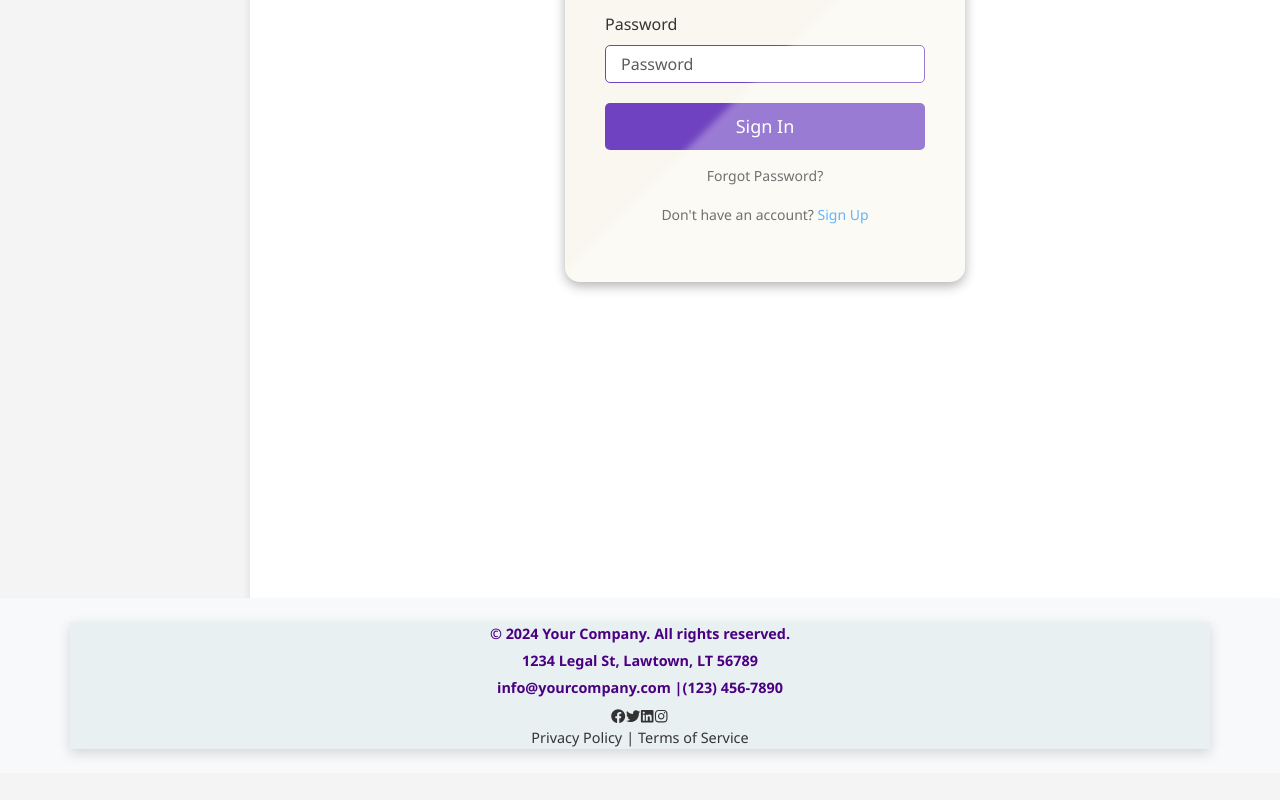
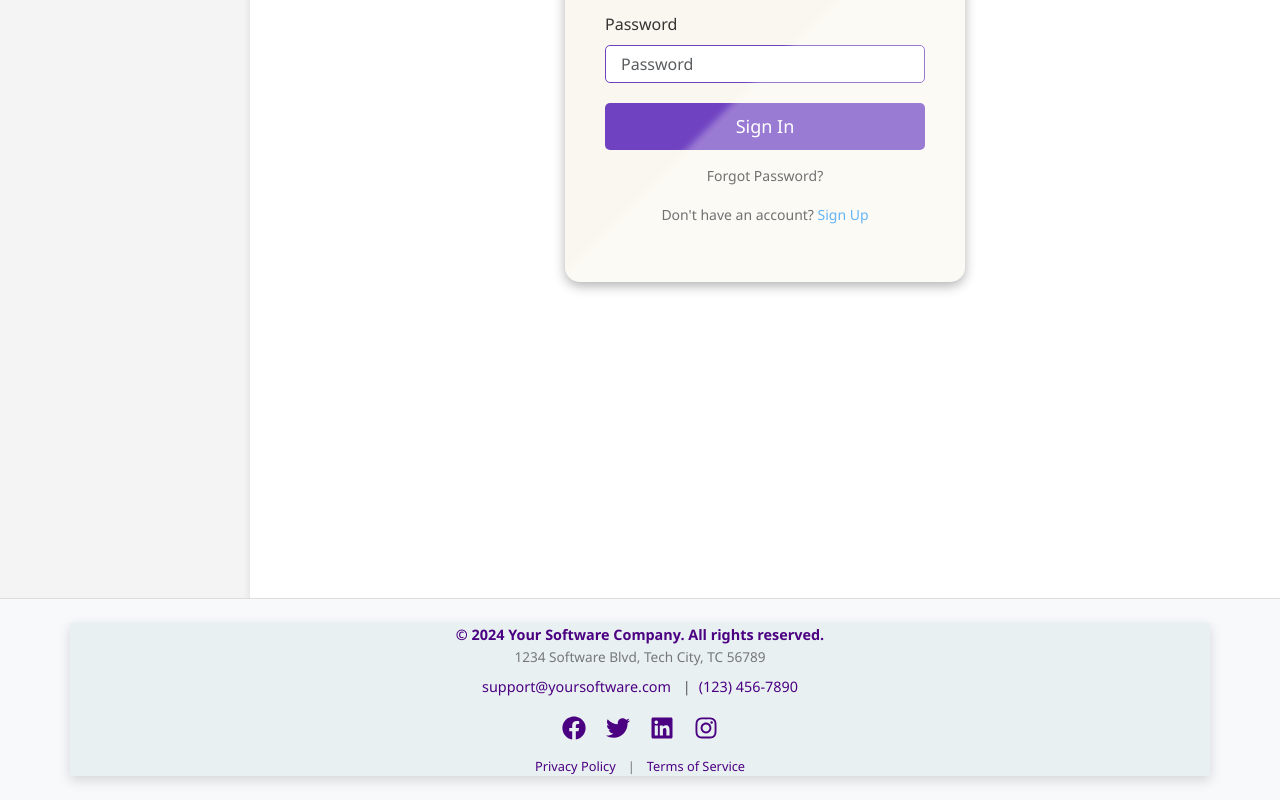
Before and after one commit to Sabelodone/new-suits-systems, a React (Create React App) app: page /signin in a window 1280 px wide. Shown: the part 296-1096 px from the top of the page. Before the commit the page ends 1069 px from the top, so only its background shows below. Built offline with nearby package versions, Linux system fonts and the light colour scheme.

Commit message:
Implement one-time glass shine effect in welcome container and content

```diff
--- a/src/components/Footer.css
+++ b/src/components/Footer.css
@@ -1,13 +1,10 @@
-/* Footer.css */
-
 footer {
   background-color: #f8f9fa; /* Light background for contrast */
-
-  padding: 1rem 1.5rem; /* Adjusted padding for a more spacious feel */
+  padding: 2rem 1.5rem; /* More spacious feel */
   text-align: center; /* Center-align text */
   position: relative; /* Ensure proper layout positioning */
   font-size: 0.9rem; /* Base font size for readability */
-  /* Removed box-shadow for a flatter design */
+  border-top: 1px solid #ddd; /* Subtle border on top for separation */
 }
 
 footer p {
@@ -16,43 +13,71 @@ footer p {
   line-height: 1.6; /* Increased line height for better readability */
 }
 
-footer p.mb-1 {
+.footer-company {
   font-weight: bold;
   color: #4b0082; /* Indigo color for emphasis */
 }
 
-footer p.mb-0 {
-  font-weight: normal;
+.footer-address {
+  font-size: 0.85rem; /* Slightly smaller font for address */
   color: #777; /* Light grey for secondary information */
 }
 
-/* Additional footer links */
-.footer-links {
-  margin-top: 10px; /* Space above links */
-  font-size: 0.8rem; /* Slightly smaller font for links */
+.footer-contact {
+  margin: 0.5rem 0; /* Space above and below contact info */
 }
 
-.footer-links a {
+.footer-link {
   color: #4b0082; /* Indigo color for links */
   text-decoration: none; /* Remove underline */
   margin: 0 8px; /* Space between links */
 }
 
-.footer-links a:hover {
+.footer-link:hover {
   text-decoration: underline; /* Underline on hover for better visibility */
+}
+
+/* Social icons styling */
+.social-icons {
+  margin: 1rem 0; /* Space around social icons */
+}
+
+.icon {
+  color: #4b0082; /* Indigo color for icons */
+  font-size: 1.5rem; /* Size of social icons */
+  margin: 0 10px; /* Space between icons */
+  transition: transform 0.3s; /* Smooth scaling effect */
+}
+
+.icon:hover {
+  transform: scale(1.1); /* Slightly enlarge icon on hover */
+}
+
+/* Quick links styling */
+.quick-links {
+  margin-top: 10px; /* Space above links */
+  font-size: 0.8rem; /* Slightly smaller font for links */
+}
+
+.quick-links a {
+  color: #4b0082; /* Indigo color for quick links */
+}
+
+.quick-links span {
+  color: #777; /* Light grey for separator */
 }
 
 /* Responsive Design */
 @media (max-width: 768px) {
   footer {
-    padding: 0.5rem; /* Further reduced padding on smaller screens */
+    padding: 1rem; /* Reduced padding on smaller screens */
   }
 
   footer p {
     font-size: 0.75rem; /* Smaller font size on small screens */
   }
 
-  .footer-links {
-    font-size: 0.7rem; /* Adjust link font size for smaller screens */
+  .footer-link {
+    font-size: 0.8rem; /* Slightly smaller font for links */
   }
 }
--- a/src/components/Footer.js
+++ b/src/components/Footer.js
@@ -8,23 +8,23 @@ const Footer = ({ companyName, address, email, phone }) => {
   return (
     <footer className="footer bg-light text-center py-4 mt-auto shadow-sm">
       <div className="container">
-        <p className="mb-1">&copy; {currentYear} {companyName}. All rights reserved.</p>
-        <p className="mb-1">{address}</p>
-        <p className="mb-1">
+        <p className="footer-company">&copy; {currentYear} {companyName}. All rights reserved.</p>
+        <p className="footer-address">{address}</p>
+        <p className="footer-contact">
           <a href={`mailto:${email}`} className="footer-link">{email}</a> |
           <a href={`tel:${phone}`} className="footer-link">{phone}</a>
         </p>
         <div className="social-icons">
-          <a href="https://facebook.com" target="_blank" rel="noopener noreferrer">
+          <a href="https://facebook.com" target="_blank" rel="noopener noreferrer" aria-label="Facebook">
             <FaFacebook className="icon" />
           </a>
-          <a href="https://twitter.com" target="_blank" rel="noopener noreferrer">
+          <a href="https://twitter.com" target="_blank" rel="noopener noreferrer" aria-label="Twitter">
             <FaTwitter className="icon" />
           </a>
-          <a href="https://linkedin.com" target="_blank" rel="noopener noreferrer">
+          <a href="https://linkedin.com" target="_blank" rel="noopener noreferrer" aria-label="LinkedIn">
             <FaLinkedin className="icon" />
           </a>
-          <a href="https://instagram.com" target="_blank" rel="noopener noreferrer">
+          <a href="https://instagram.com" target="_blank" rel="noopener noreferrer" aria-label="Instagram">
             <FaInstagram className="icon" />
           </a>
         </div>
@@ -40,9 +40,9 @@ const Footer = ({ companyName, address, email, phone }) => {
 
 // Default props for fallback
 Footer.defaultProps = {
-  companyName: 'Your Company',
-  address: '1234 Legal St, Lawtown, LT 56789',
-  email: 'info@yourcompany.com',
+  companyName: 'Your Software Company',
+  address: '1234 Software Blvd, Tech City, TC 56789',
+  email: 'support@yoursoftware.com',
   phone: '(123) 456-7890',
 };
 
--- a/src/components/Settings.js
+++ b/src/components/Settings.js
@@ -1,5 +1,7 @@
 import React, { useState } from 'react';
 import { Container, Row, Col, Card, Button, Nav, Form, Table, ListGroup } from 'react-bootstrap';
+import { FaCreditCard, FaPaypal, FaUniversity } from 'react-icons/fa';
+
 import './Settings.css'; // Add your custom CSS for styling
 
 const Settings = () => {
@@ -139,12 +141,13 @@ const Settings = () => {
                 </Form.Group>
                 <Form.Group controlId="formFirmLogo">
                   <Form.Label>Upload Logo</Form.Label>
-                    <Form.File />
+                  <Form.Control type="file" />
                 </Form.Group>
                 <Button variant="primary" type="submit">Save Settings</Button>
               </Form>
             </Card.Body>
           </Card>
+
           )}
 
           {selectedTab === 'manage-activities' && (
@@ -174,7 +177,6 @@ const Settings = () => {
               </Card.Body>
             </Card>
           )}
-
         {selectedTab === 'manage-documents' && (
   <Card>
     <Card.Header>Manage Documents</Card.Header>
@@ -186,7 +188,7 @@ const Settings = () => {
         </Form.Group>
         <Form.Group controlId="formDocumentUpload">
           <Form.Label>Upload Document</Form.Label>
-                    <Form.File />
+          <Form.Control type="file" />
         </Form.Group>
         <Button variant="primary" type="submit">Upload Document</Button>
       </Form>
@@ -197,6 +199,7 @@ const Settings = () => {
     </Card.Body>
   </Card>
 )}
+
 
           {selectedTab === 'manage-practice-areas' && (
             <Card>
@@ -225,9 +228,15 @@ const Settings = () => {
                   <Form.Group controlId="formPaymentMethod">
                     <Form.Label>Payment Method</Form.Label>
                     <Form.Control as="select">
-                      <option>Credit Card</option>
-                      <option>PayPal</option>
-                      <option>Bank Transfer</option>
+                      <option>
+                        <FaCreditCard /> Credit Card
+                      </option>
+                      <option>
+                        <FaPaypal /> PayPal
+                      </option>
+                      <option>
+                        <FaUniversity /> Bank Transfer
+                      </option>
                     </Form.Control>
                   </Form.Group>
                   <Form.Group controlId="formPaymentDetails">
--- a/src/components/SignIn.js
+++ b/src/components/SignIn.js
@@ -24,6 +24,7 @@ function SignIn() {
   };
 
   return (
+
     <div className="signin-container">
       <h2 className="signin-heading">Sign In</h2>
       <Form onSubmit={handleSubmit} className="signin-form">
--- a/src/components/TimeManagement.css
+++ b/src/components/TimeManagement.css
@@ -42,10 +42,9 @@ h1 {
   background-color: #f8f9fa; /* Match container background */
   border: none; /* Remove default border */
 }
-
 .button-accordion {
   background-color: #fff; /* White button background */
-  color: #4b0082; /* Purple text for accordion button */
+  color: #343a40; /* Changed text color to dark gray instead of purple */
   font-family: 'Roboto', sans-serif;
   font-weight: bold;
   padding: 0.75rem 1.5rem;
@@ -58,7 +57,7 @@ h1 {
 }
 
 .button-accordion:hover {
-  background-color: #e6e6fa; /* Light lavender hover */
+  background-color: #f0f0f0; /* Changed hover background to light gray instead of lavender */
 }
 
 .button-accordion .ms-auto {
```
Lines whose indentation alone changed are shown as unchanged.
